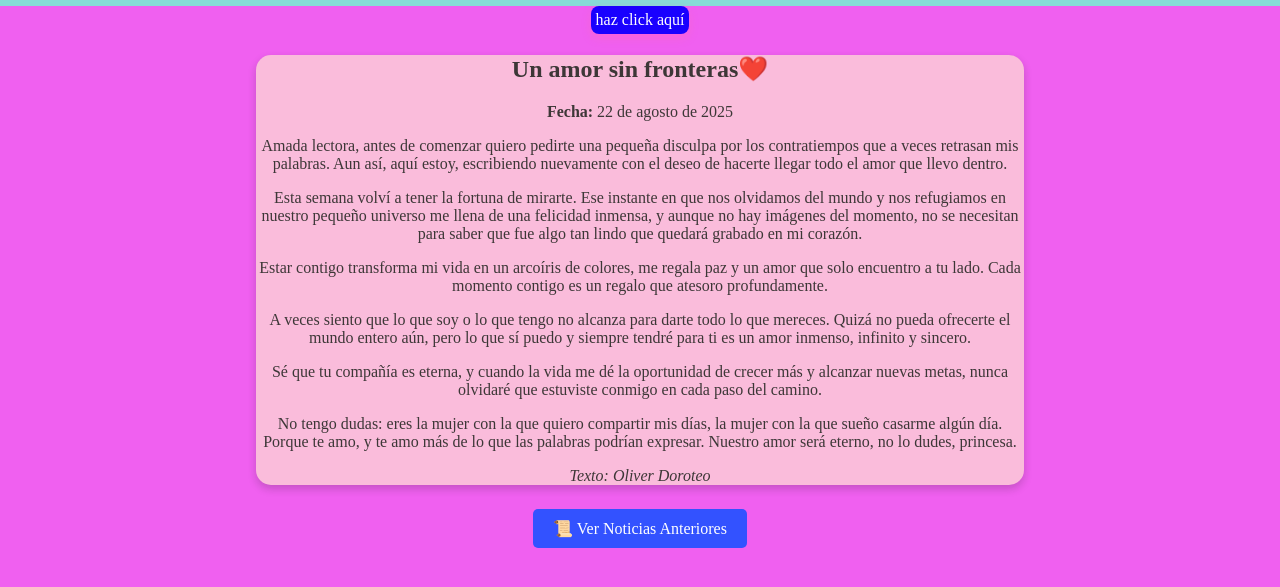
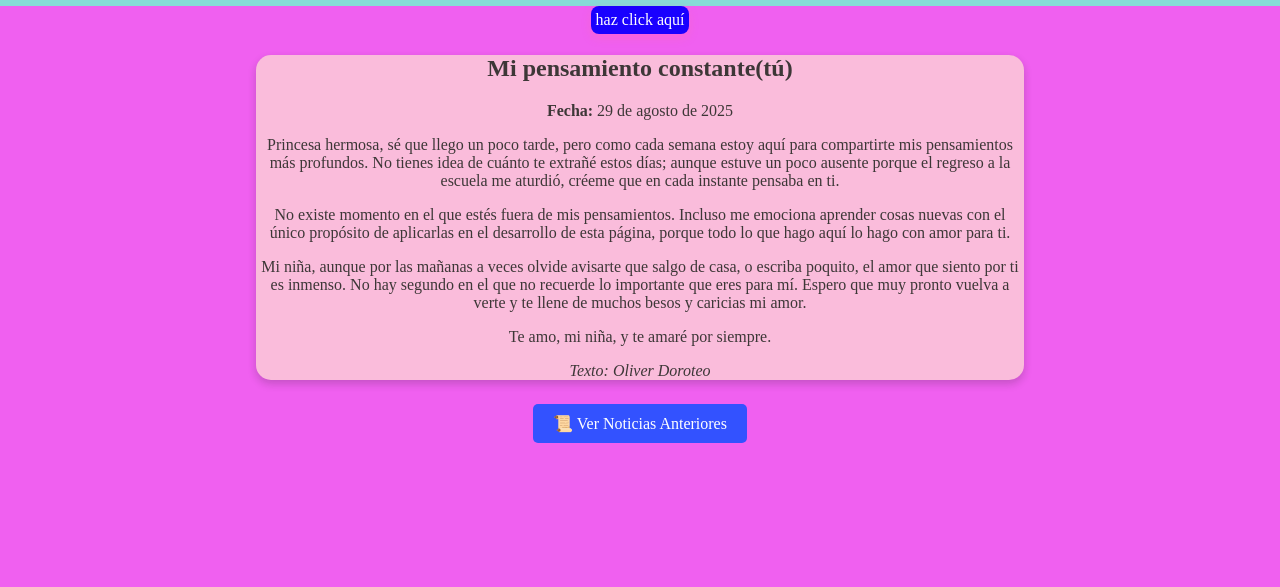
Before and after one commit to TioLiver/lore-n, a plain HTML site: page index.html in a window 1280 px wide. Shown: the part 117-704 px from the top of the page. Drawn offline with Linux system fonts and the light colour scheme.

Commit message:
Add files via upload

```diff
--- a/index.html
+++ b/index.html
@@ -35,21 +35,17 @@
           <div class="heart-container"></div>
        </section>
 <article class="noticia-destacada">
-  <h2>Un amor sin fronteras❤️</h2>
+  <h2>Mi pensamiento constante(tú)</h2>
 
-  <p><strong>Fecha:</strong> 22 de agosto de 2025</p>
+  <p><strong>Fecha:</strong> 29 de agosto de 2025</p>
 
-  <p>Amada lectora, antes de comenzar quiero pedirte una pequeña disculpa por los contratiempos que a veces retrasan mis palabras. Aun así, aquí estoy, escribiendo nuevamente con el deseo de hacerte llegar todo el amor que llevo dentro.</p>
+  <p>Princesa hermosa, sé que llego un poco tarde, pero como cada semana estoy aquí para compartirte mis pensamientos más profundos. No tienes idea de cuánto te extrañé estos días; aunque estuve un poco ausente porque el regreso a la escuela me aturdió, créeme que en cada instante pensaba en ti.</p>
 
-  <p>Esta semana volví a tener la fortuna de mirarte. Ese instante en que nos olvidamos del mundo y nos refugiamos en nuestro pequeño universo me llena de una felicidad inmensa, y aunque no hay imágenes del momento, no se necesitan para saber que fue algo tan lindo que quedará grabado en mi corazón.</p>
+  <p>No existe momento en el que estés fuera de mis pensamientos. Incluso me emociona aprender cosas nuevas con el único propósito de aplicarlas en el desarrollo de esta página, porque todo lo que hago aquí lo hago con amor para ti.</p>
 
-  <p>Estar contigo transforma mi vida en un arcoíris de colores, me regala paz y un amor que solo encuentro a tu lado. Cada momento contigo es un regalo que atesoro profundamente.</p>
+  <p>Mi niña, aunque por las mañanas a veces olvide avisarte que salgo de casa, o escriba poquito, el amor que siento por ti es inmenso. No hay segundo en el que no recuerde lo importante que eres para mí. Espero que muy pronto vuelva a verte y te llene de muchos besos y caricias mi amor.</p>
 
-  <p>A veces siento que lo que soy o lo que tengo no alcanza para darte todo lo que mereces. Quizá no pueda ofrecerte el mundo entero aún, pero lo que sí puedo y siempre tendré para ti es un amor inmenso, infinito y sincero.</p>
-
-  <p>Sé que tu compañía es eterna, y cuando la vida me dé la oportunidad de crecer más y alcanzar nuevas metas, nunca olvidaré que estuviste conmigo en cada paso del camino.</p>
-
-  <p>No tengo dudas: eres la mujer con la que quiero compartir mis días, la mujer con la que sueño casarme algún día. Porque te amo, y te amo más de lo que las palabras podrían expresar. Nuestro amor será eterno, no lo dudes, princesa.</p>
+  <p>Te amo, mi niña, y te amaré por siempre.</p>
 
   <p><em>Texto: Oliver Doroteo</em></p>
 </article>
```
Also changed, not shown: noticias.html (+20 -0 lines).
